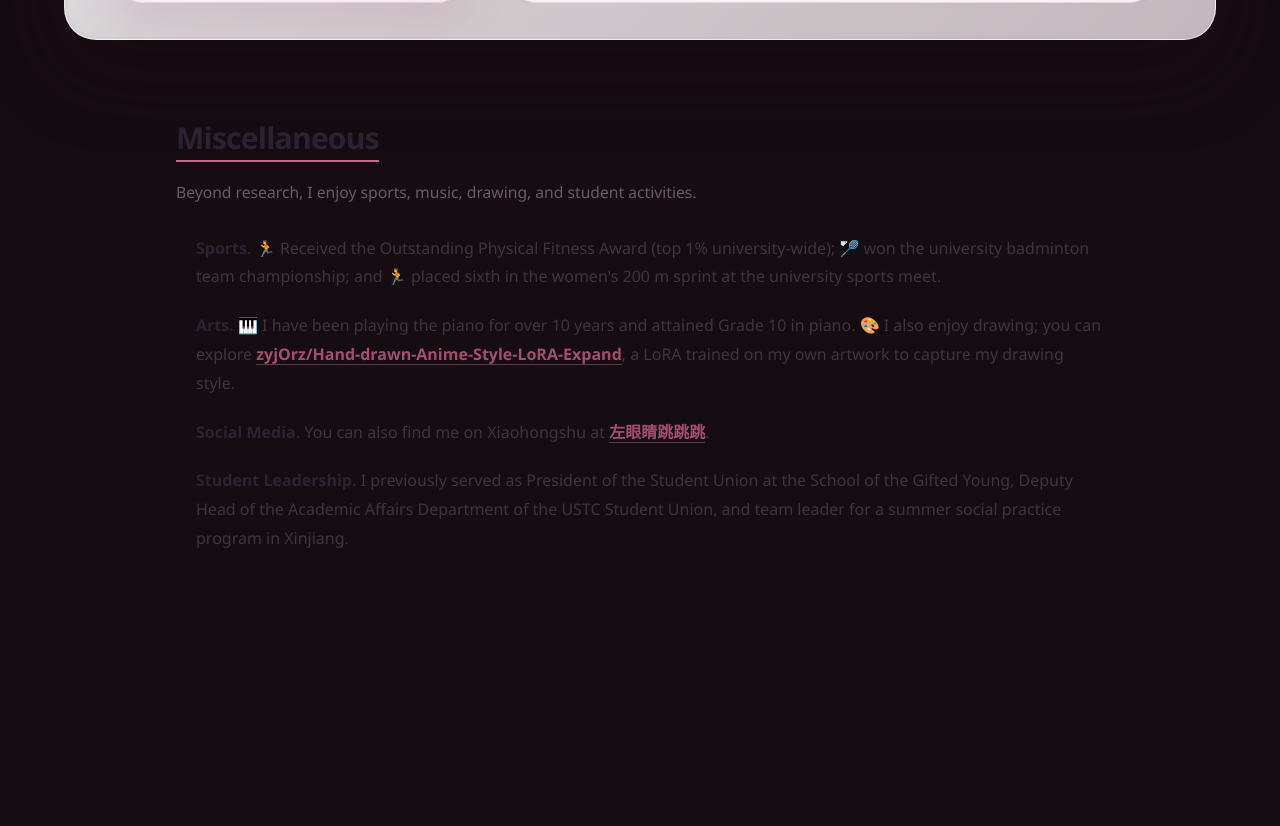
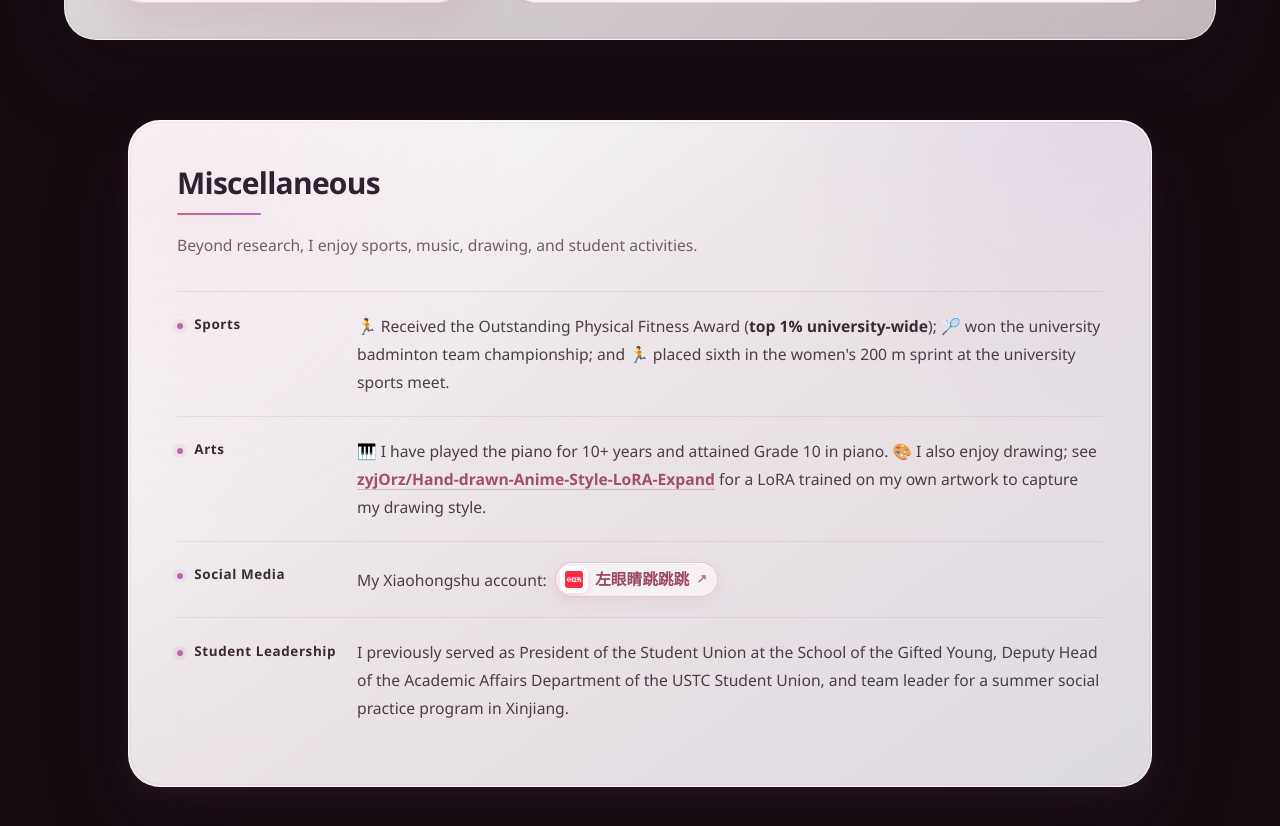
Before and after one commit to zyjOrz/zyjOrz.github.io, a Next.js app: page / in a window 1280 px wide. Shown: the part 4000-4826 px from the top of the page. Before the commit the page ends 4617 px from the top, so only its background shows below. Built offline with nearby package versions, Linux system fonts and the light colour scheme.

Commit message:
jijizhazha

```diff
--- a/app/MiscellaneousSection.tsx
+++ b/app/MiscellaneousSection.tsx
@@ -3,71 +3,88 @@ export default function MiscellaneousSection() {
     <section
       id="miscellaneous"
       aria-labelledby="miscellaneous-heading"
-      className="mx-auto mt-20 max-w-5xl px-8 pb-6 sm:px-12"
+      className="section-shell miscellaneous-shell mx-auto mt-20 scroll-mt-28 max-w-5xl rounded-[32px] border px-6 py-10 sm:px-12 sm:py-11"
     >
-      {/* Section title */}
-      <div className="mb-7">
+      <div className="mb-7 sm:mb-8">
         <h2
           id="miscellaneous-heading"
-          className="inline-block border-b-2 border-[#c56b8a] pb-1 text-3xl font-semibold tracking-tight text-[#2d2232]"
+          className="text-3xl font-semibold tracking-[-0.025em] text-[#2d2232]"
         >
           Miscellaneous
         </h2>
-
-        <p className="mt-4 max-w-3xl text-[0.98rem] leading-7 text-[#6b5962]">
+        <div className="misc-title-rule mt-3" aria-hidden="true" />
+        <p className="mt-4 max-w-3xl text-[0.98rem] leading-7 text-[#745e68]">
           Beyond research, I enjoy sports, music, drawing, and student activities.
         </p>
       </div>
 
-      {/* Content */}
-      <ul className="space-y-5 pl-5 text-[1rem] leading-[1.8] text-[#3f343a] marker:text-[#8b6876]">
-        <li>
-          <strong className="font-semibold text-[#2d2232]">Sports.</strong>{' '}
+      <ul className="misc-list m-0 list-none p-0">
+        <li className="misc-list-row grid gap-2 py-5 sm:grid-cols-[9.75rem_1fr] sm:gap-6">
+          <div className="misc-category">
+            <span className="misc-category-dot" aria-hidden="true" />
+            Sports
+          </div>
+          <p className="m-0 text-[0.98rem] leading-7 text-[#4c3e45]">
             🏃 Received the Outstanding Physical Fitness Award (
-          <span className="font-medium">top 1% university-wide</span>); 🏸 won the
-          university badminton team championship; and 🏃 placed sixth in the
-          women&apos;s 200 m sprint at the university sports meet.
+            <span className="font-semibold text-[#3a2b33]">top 1% university-wide</span>); 🏸 won the
+            university badminton team championship; and 🏃 placed sixth in the women&apos;s 200 m sprint
+            at the university sports meet.
+          </p>
         </li>
 
-        <li>
-          <strong className="font-semibold text-[#2d2232]">Arts.</strong>{' '}
-          🎹 I have been playing the piano for over 10 years and attained
-          Grade 10 in piano. 🎨 I also enjoy drawing; you can explore{' '}
+        <li className="misc-list-row grid gap-2 py-5 sm:grid-cols-[9.75rem_1fr] sm:gap-6">
+          <div className="misc-category">
+            <span className="misc-category-dot" aria-hidden="true" />
+            Arts
+          </div>
+          <p className="m-0 text-[0.98rem] leading-7 text-[#4c3e45]">
+            🎹 I have played the piano for 10+ years and attained Grade 10 in piano. 🎨 I also enjoy
+            drawing; see{' '}
             <a
               href="https://github.com/zyjOrz/Hand-drawn-Anime-Style-LoRA-Expand"
               target="_blank"
               rel="noopener noreferrer"
-            className="academic-link"
+              className="academic-link [overflow-wrap:anywhere]"
             >
               zyjOrz/Hand-drawn-Anime-Style-LoRA-Expand
-          </a>
-          , a LoRA trained on my own artwork to capture my drawing style.
+            </a>{' '}
+            for a LoRA trained on my own artwork to capture my drawing style.
+          </p>
         </li>
 
-        <li>
-          <strong className="font-semibold text-[#2d2232]">
-            Social Media.
-          </strong>{' '}
-          You can also find me on Xiaohongshu at{' '}
+        <li className="misc-list-row grid gap-2 py-5 sm:grid-cols-[9.75rem_1fr] sm:gap-6">
+          <div className="misc-category">
+            <span className="misc-category-dot" aria-hidden="true" />
+            Social Media
+          </div>
+          <p className="m-0 flex flex-wrap items-center gap-x-2 gap-y-2 text-[0.98rem] leading-7 text-[#4c3e45]">
+            <span>My Xiaohongshu account:</span>
             <a
               href="https://www.xiaohongshu.com/user/profile/5ce00f51000000001600bd54?xsec_token=ABarcBM9m82KvULRkEPPT9rkuVXIY2-OH9sybePLzfeo0%3D&xsec_source=pc_search"
               target="_blank"
               rel="noopener noreferrer"
-            className="academic-link"
+              className="misc-social-link"
+              aria-label="Open 左眼睛跳跳跳 on Xiaohongshu"
             >
+              <span className="misc-rednote-mark" aria-hidden="true">
+                <img src="/rednote-xiaohongshu.svg" alt="" width="18" height="18" />
+              </span>
               <span lang="zh-CN">左眼睛跳跳跳</span>
+              <span className="misc-external-arrow" aria-hidden="true">↗</span>
             </a>
-          .
+          </p>
         </li>
 
-        <li>
-          <strong className="font-semibold text-[#2d2232]">
-            Student Leadership.
-          </strong>{' '}
-          I previously served as President of the Student Union at the School
-          of the Gifted Young, Deputy Head of the Academic Affairs Department
-          of the USTC Student Union, and team leader for a summer social
-          practice program in Xinjiang.
+        <li className="misc-list-row grid gap-2 py-5 sm:grid-cols-[9.75rem_1fr] sm:gap-6">
+          <div className="misc-category">
+            <span className="misc-category-dot" aria-hidden="true" />
+            Student Leadership
+          </div>
+          <p className="m-0 text-[0.98rem] leading-7 text-[#4c3e45]">
+            I previously served as President of the Student Union at the School of the Gifted Young,
+            Deputy Head of the Academic Affairs Department of the USTC Student Union, and team leader
+            for a summer social practice program in Xinjiang.
+          </p>
         </li>
       </ul>
     </section>
--- a/app/globals.css
+++ b/app/globals.css
@@ -598,3 +598,148 @@ body {
     transition: none;
   }
 }
+
+/* Miscellaneous — quiet, editorial glass panel */
+.miscellaneous-shell {
+  border-color: rgba(255, 255, 255, 0.78);
+  background:
+    linear-gradient(145deg, rgba(255, 255, 255, 0.955) 0%, rgba(255, 248, 251, 0.91) 54%, rgba(250, 247, 255, 0.88) 100%);
+  box-shadow:
+    0 30px 84px rgba(29, 11, 20, 0.25),
+    0 8px 26px rgba(166, 88, 121, 0.12),
+    inset 0 1px 0 rgba(255, 255, 255, 0.96);
+  -webkit-backdrop-filter: blur(32px) saturate(142%);
+  backdrop-filter: blur(32px) saturate(142%);
+}
+
+.miscellaneous-shell::before {
+  background:
+    radial-gradient(circle at 94% 0%, rgba(190, 150, 235, 0.13), transparent 28%),
+    radial-gradient(circle at 4% 10%, rgba(232, 133, 171, 0.11), transparent 30%),
+    linear-gradient(138deg, rgba(255, 255, 255, 0.52), transparent 42%);
+}
+
+.misc-title-rule {
+  width: 5.25rem;
+  height: 2px;
+  border-radius: 999px;
+  background: linear-gradient(90deg, #ca6289, rgba(151, 76, 194, 0.78));
+  box-shadow: 0 3px 12px rgba(191, 93, 130, 0.16);
+}
+
+.misc-list {
+  border-top: 1px solid rgba(144, 92, 113, 0.14);
+}
+
+.misc-list-row {
+  position: relative;
+  border-bottom: 1px solid rgba(144, 92, 113, 0.13);
+  transition: background-color 220ms ease, transform 220ms ease;
+}
+
+.misc-list-row:last-child {
+  border-bottom: 0;
+}
+
+.misc-list-row:hover {
+  background: linear-gradient(90deg, rgba(255, 255, 255, 0.28), rgba(255, 255, 255, 0.06));
+}
+
+.misc-category {
+  display: flex;
+  align-items: baseline;
+  gap: 0.7rem;
+  padding-top: 0.12rem;
+  color: #3b2b34;
+  font-size: 0.84rem;
+  font-weight: 700;
+  letter-spacing: 0.045em;
+  line-height: 1.7;
+  white-space: nowrap;
+}
+
+.misc-category-dot {
+  width: 0.38rem;
+  height: 0.38rem;
+  flex: 0 0 auto;
+  border-radius: 999px;
+  background: linear-gradient(135deg, #d06f93, #9e62ca);
+  box-shadow: 0 0 0 4px rgba(201, 96, 137, 0.09);
+}
+
+.misc-social-link {
+  display: inline-flex;
+  min-height: 2.1rem;
+  align-items: center;
+  gap: 0.46rem;
+  border: 1px solid rgba(215, 154, 178, 0.46);
+  border-radius: 999px;
+  background: rgba(255, 255, 255, 0.56);
+  padding: 0.2rem 0.62rem 0.2rem 0.28rem;
+  color: #9a4666;
+  font-weight: 650;
+  line-height: 1.25;
+  text-decoration: none;
+  box-shadow: inset 0 1px 0 rgba(255, 255, 255, 0.82), 0 6px 18px rgba(164, 77, 109, 0.08);
+  transition:
+    transform 220ms cubic-bezier(0.22, 1, 0.36, 1),
+    border-color 220ms ease,
+    background-color 220ms ease,
+    box-shadow 220ms ease;
+}
+
+.misc-social-link:hover {
+  border-color: rgba(203, 106, 143, 0.66);
+  background: rgba(255, 255, 255, 0.86);
+  box-shadow: 0 9px 24px rgba(164, 77, 109, 0.14), inset 0 1px 0 rgba(255, 255, 255, 0.95);
+  transform: translateY(-1px);
+}
+
+.misc-rednote-mark {
+  display: inline-flex;
+  width: 1.72rem;
+  height: 1.72rem;
+  flex: 0 0 auto;
+  align-items: center;
+  justify-content: center;
+  overflow: hidden;
+  border-radius: 0.5rem;
+  background: rgba(255, 255, 255, 0.9);
+  box-shadow: 0 2px 8px rgba(255, 40, 66, 0.12);
+}
+
+.misc-rednote-mark img {
+  display: block;
+  width: 1.1rem;
+  height: 1.1rem;
+}
+
+.misc-external-arrow {
+  position: relative;
+  top: -0.02rem;
+  color: #aa7388;
+  font-size: 0.78rem;
+  font-weight: 700;
+  transition: transform 220ms ease;
+}
+
+.misc-social-link:hover .misc-external-arrow {
+  transform: translate(1px, -1px);
+}
+
+@media (max-width: 639px) {
+  .miscellaneous-shell {
+    border-radius: 1.65rem;
+    -webkit-backdrop-filter: blur(26px) saturate(136%);
+    backdrop-filter: blur(26px) saturate(136%);
+  }
+
+  .misc-category {
+    font-size: 0.8rem;
+  }
+
+  .misc-list-row {
+    padding-top: 1.15rem;
+    padding-bottom: 1.15rem;
+  }
+}
```
Also changed, not shown: public/rednote-xiaohongshu.svg (added). Lines whose indentation alone changed are shown as unchanged.
